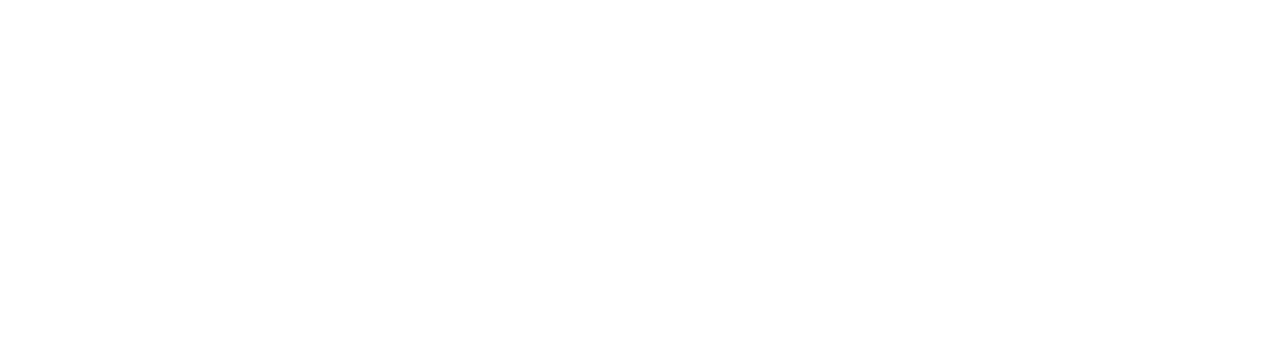
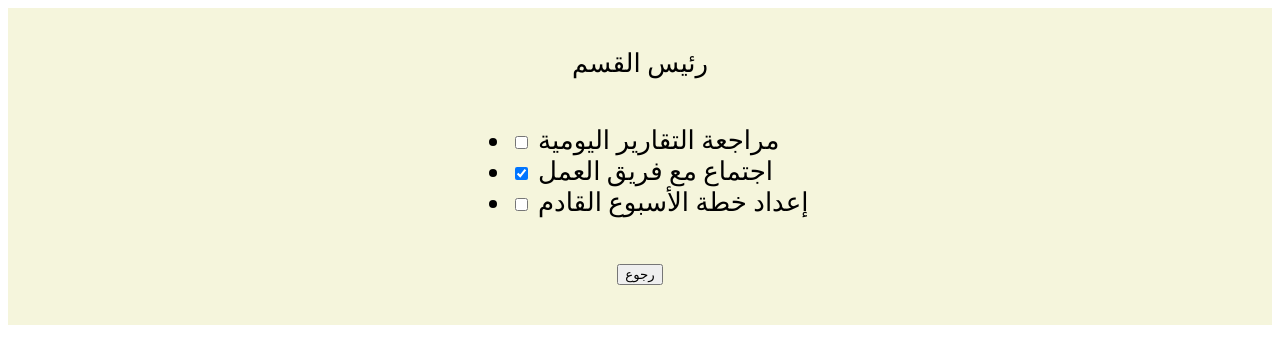
Before and after one commit to mqnr5/alamana, a Vue app: page /DepartmentHead in a window 1280 px wide. Shown: the top 364 px of the page. Built offline with nearby package versions, Linux system fonts and the light colour scheme; the HTML template or start-up script is replaced by a standard one.

Commit message:
تم اضافة خانة إضافة موظف

```diff
--- /dev/null
+++ b/src/components/AddEmployee.vue
@@ -0,0 +1,44 @@
+<script>
+export default {
+    name: 'AddEployee',
+    data() {
+        return {
+            empName: '',
+            empEmail: '',
+            empRole: '',
+        }
+    },
+}
+</script>
+<template>
+    <div class="view">
+        <h2>إضافة موظف جديد</h2>
+        <form @submit.prevent="addEmployee">
+            <label for="name">الاسم:</label>
+            <input type="text" id="name" v-model="empName" required>
+
+            <label for="email">البريد الإلكتروني:</label>
+            <input type="email" id="email" v-model="empEmail" required>
+
+            <label for="role">الدور:</label>
+            <select id="role" v-model="empRole" required>
+                <option value="">اختر الدور</option>
+                <option value="مدير">مدير</option>
+                <option value="موظف">موظف</option>
+                <option value="محاسب">محاسب</option>
+            </select>
+
+            <button type="submit">إضافة موظف</button>
+        </form>
+    </div>
+</template>
+<style scoped>
+.view {
+    width: 60%;
+    height: 100px;
+    display: flex;
+    flex-direction: column;
+    border: 2px solid pink;
+    border-radius: 20px;
+}
+</style>
--- a/src/components/TodoList.vue
+++ b/src/components/TodoList.vue
@@ -17,7 +17,7 @@
   },
   methods: {
     checkTask(task) {
-      task.done = !task.done;
+      task.checked = !task.checked;
     }
   }
 }
@@ -28,8 +28,8 @@
     <div class="tasks-list">
       <ul class="list">
         <li v-for="task in todos" :key="task.id">
-          <input type="checkbox" :checked="task.done" @change="checkTask(task)">
-          {{ task.title }}
+          <input type="checkbox" :checked="task.checked" @change="checkTask(task)">
+          {{ task.text }}
         </li>
       </ul>
     </div>
--- a/src/views/DepartmentHeadView.vue
+++ b/src/views/DepartmentHeadView.vue
@@ -1,10 +1,43 @@
 <script>
+import TodoList from '@/components/TodoList.vue';
+
+export default {
+    name: 'DepartmentHeadView',
+    components: {
+        TodoList
+    },
+    data() {
+        return {
+            tasks: [
+                { id: 1, text: 'مراجعة التقارير اليومية', checked: false },
+                { id: 2, text: 'اجتماع مع فريق العمل', checked: true },
+                { id: 3, text: 'إعداد خطة الأسبوع القادم', checked: false }
+            ]
+        };
+    },
+    methods: {
+        // Define your methods here
+    },
+    mounted() {
+        // Code to run when the component is mounted
+    }
+};
 </script>
 <template>
     <div class="view">
-
+        <span>رئيس القسم</span>
+        <TodoList :tasks="tasks" />
+        <button @click="$router.go(-1)">رجوع</button>
     </div>
 </template>
 <style scoped>
-
+.view {
+  background-color: beige;
+  height: auto;
+  display: flex;
+  font-size: 26px;
+  flex-direction: column;
+  align-items: center;
+  padding: 40px 20px;
+}
 </style>
```
